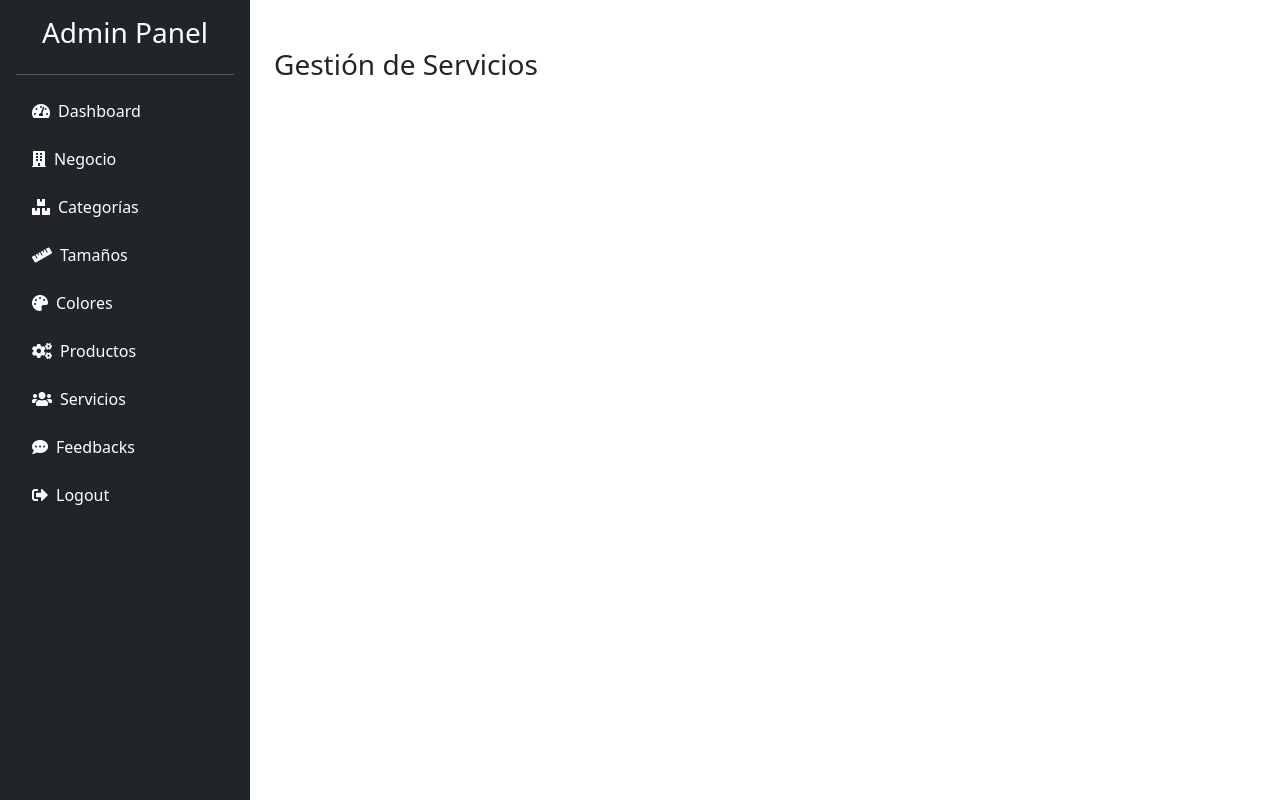
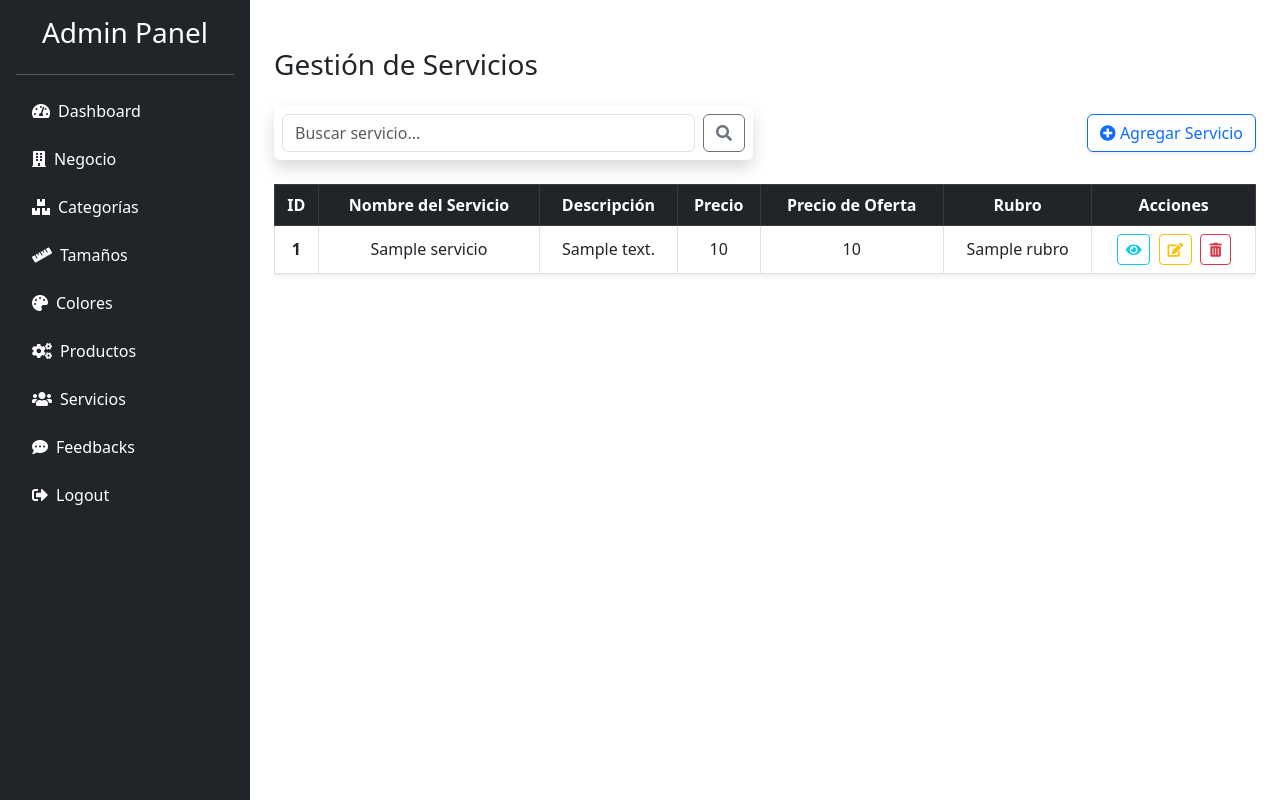
Before and after one commit to Kabudence/Emprende_mas_Alquiler_josue2, a Flask app: page /servicios/ in a window 1280 px wide. Run offline with Flask 3, Linux system fonts and the light colour scheme; a user stored in the database is signed in; tables that the repository leaves empty or names only in its code hold one stand-in row (values such as "Sample post"); parts of the project's set-up code (start-up, migrations or seed data) failed here and were passed over.

Commit message:
Módulo de Gestión de Servicios
Módulo de Gestión de Servicios

```diff
--- a/app/models.py
+++ b/app/models.py
@@ -111,7 +111,5 @@ class Servicio(db.Model):
     descripcion = db.Column(db.Text, nullable=True)
     precio = db.Column(db.Numeric(10, 2), nullable=False)
     precio_oferta = db.Column(db.Numeric(10, 2), nullable=True)
-    imagen = db.Column(db.String(255), nullable=True)
     rubro_id = db.Column(db.Integer, db.ForeignKey('rubros.id'), nullable=False)
-
     rubro = db.relationship('Rubro', backref=db.backref('servicios', lazy=True))
--- a/app/servicios/routes.py
+++ b/app/servicios/routes.py
@@ -1,10 +1,126 @@
 from flask import Blueprint, render_template, request, redirect, url_for, flash
-from flask_login import login_required
-from ..models import Servicio
+from flask_login import login_required, current_user
+from ..models import Servicio, Negocio
 from ..database import db
 from . import servicios
 
+# Mostrar todos los servicios
 @servicios.route('/')
 @login_required
 def index():
-    return render_template('servicios/index.html')
+    negocio = Negocio.query.filter_by(usuario_id=current_user.id).first()
+
+    if not negocio:
+        flash('No se encontró un negocio asociado al usuario.', 'danger')
+        return redirect(url_for('servicios.index'))
+
+    busqueda = request.args.get('busqueda', '')
+    if busqueda:
+        servicios_lista = Servicio.query.filter(Servicio.nombre_servicio.like(f'%{busqueda}%'), Servicio.rubro_id == negocio.rubro_id).all()
+    else:
+        servicios_lista = Servicio.query.filter(Servicio.rubro_id == negocio.rubro_id).all()
+
+    return render_template('servicios/index.html', servicios=servicios_lista, busqueda=busqueda)
+
+
+# Crear servicio
+@servicios.route('/crear', methods=['GET'])
+@login_required
+def crear():
+    negocio = Negocio.query.filter_by(usuario_id=current_user.id).first()
+
+    if not negocio:
+        flash('No se encontró un negocio asociado al usuario.', 'danger')
+        return redirect(url_for('servicios.index'))
+
+    rubro = negocio.rubro
+
+    return render_template('servicios/crear_servicio.html', rubro=rubro)
+
+
+@servicios.route('/crear', methods=['POST'])
+@login_required
+def guardar():
+    nombre_servicio = request.form['nombre_servicio']
+    descripcion = request.form.get('descripcion')
+    precio = request.form.get('precio')
+    precio_oferta = request.form.get('precio_oferta')
+
+    negocio = Negocio.query.filter_by(usuario_id=current_user.id).first()
+
+    if not negocio:
+        flash('No se encontró un negocio asociado al usuario.', 'danger')
+        return redirect(url_for('servicios.index'))
+
+    rubro_id = negocio.rubro_id
+
+    nuevo_servicio = Servicio(
+        nombre_servicio=nombre_servicio,
+        descripcion=descripcion,
+        precio=precio,
+        precio_oferta=precio_oferta,
+        rubro_id=rubro_id
+    )
+    db.session.add(nuevo_servicio)
+    db.session.commit()
+
+    flash('Servicio creado con éxito', 'success')
+    return redirect(url_for('servicios.index'))
+
+
+# Editar servicio
+@servicios.route('/editar/<int:id>', methods=['GET'])
+@login_required
+def editar(id):
+    servicio = Servicio.query.get_or_404(id)
+
+    negocio = Negocio.query.filter_by(usuario_id=current_user.id).first()
+
+    if not negocio:
+        flash('No se encontró un negocio asociado al usuario.', 'danger')
+        return redirect(url_for('servicios.index'))
+
+    rubro = negocio.rubro
+
+    return render_template('servicios/editar_servicio.html', servicio=servicio, rubro=rubro)
+
+
+@servicios.route('/editar/<int:id>', methods=['POST'])
+@login_required
+def actualizar(id):
+    servicio = Servicio.query.get_or_404(id)
+    nombre_servicio = request.form.get('nombre_servicio')
+    descripcion = request.form.get('descripcion')
+    precio = request.form.get('precio')
+    precio_oferta = request.form.get('precio_oferta')
+    negocio = Negocio.query.filter_by(usuario_id=current_user.id).first()
+
+    if not negocio:
+        flash('No se encontró un negocio asociado al usuario.', 'danger')
+        return redirect(url_for('servicios.index'))
+
+    rubro_id = negocio.rubro_id
+
+    servicio.nombre_servicio = nombre_servicio
+    servicio.descripcion = descripcion
+    servicio.precio = precio
+    servicio.precio_oferta = precio_oferta
+    servicio.rubro_id = rubro_id
+
+    db.session.commit()
+
+    flash('Servicio actualizado con éxito', 'success')
+    return redirect(url_for('servicios.index'))
+
+
+
+# Eliminar servicio
+@servicios.route('/eliminar/<int:id>', methods=['POST'])
+@login_required
+def eliminar(id):
+    servicio = Servicio.query.get_or_404(id)
+    db.session.delete(servicio)
+    db.session.commit()
+
+    flash('Servicio eliminado con éxito', 'success')
+    return redirect(url_for('servicios.index'))
--- a/app/servicios/templates/servicios/index.html
+++ b/app/servicios/templates/servicios/index.html
@@ -6,7 +6,105 @@
 <h1 class="h3 my-4 text-underline">Gestión de Servicios</h1>
 
 <div class="row mb-4 align-items-center">
-    <div></div>
+    <div class="col-md-6">
+        <form action="{{ url_for('servicios.index') }}" method="GET" class="d-flex shadow p-2 rounded">
+            <input type="text" name="busqueda" class="form-control me-2" placeholder="Buscar servicio..." value="{{ busqueda }}" aria-label="Buscar servicio">
+            <button type="submit" class="btn btn-outline-secondary">
+                <i class="fas fa-search"></i>
+            </button>
+        </form>
+    </div>
+    <div class="col-md-6 text-end">
+        <a href="{{ url_for('servicios.crear') }}" class="btn btn-outline-primary shadow-sm">
+            <i class="fas fa-plus-circle"></i> Agregar Servicio
+        </a>
+    </div>
 </div>
 
+{% if servicios %}
+    <div class="table-responsive">
+        <table class="table table-bordered table-hover align-middle shadow-sm">
+            <thead class="table-dark text-center">
+                <tr>
+                    <th>ID</th>
+                    <th>Nombre del Servicio</th>
+                    <th>Descripción</th>
+                    <th>Precio</th>
+                    <th>Precio de Oferta</th>
+                    <th>Rubro</th>
+                    <th>Acciones</th>
+                </tr>
+            </thead>
+            <tbody>
+                {% for servicio in servicios %}
+                <tr class="text-center">
+                    <td><strong>{{ servicio.id }}</strong></td>
+                    <td>{{ servicio.nombre_servicio }}</td>
+                    <td>{{ servicio.descripcion }}</td>
+                    <td>{{ servicio.precio | round(2) }}</td>
+                    <td>{{ servicio.precio_oferta | round(2) }}</td>
+                    <td>{{ servicio.rubro.nombre }}</td>
+                    <td>
+                        <a href="#" class="btn btn-outline-info btn-sm me-1" data-bs-toggle="modal" data-bs-target="#viewModal{{ servicio.id }}">
+                            <i class="fas fa-eye"></i>
+                        </a>
+                        <a href="{{ url_for('servicios.editar', id=servicio.id) }}" class="btn btn-outline-warning btn-sm me-1">
+                            <i class="fas fa-edit"></i>
+                        </a>
+                        <a href="#" class="btn btn-outline-danger btn-sm" data-bs-toggle="modal" data-bs-target="#deleteModal{{ servicio.id }}">
+                            <i class="fas fa-trash-alt"></i>
+                        </a>
+
+                        <!-- Modal para ver detalles del servicio -->
+                        <div class="modal fade" id="viewModal{{ servicio.id }}" tabindex="-1" aria-labelledby="viewModalLabel{{ servicio.id }}" aria-hidden="true">
+                            <div class="modal-dialog">
+                                <div class="modal-content">
+                                    <div class="modal-header">
+                                        <h5 style="width: 100%;" class="modal-title" id="viewModalLabel{{ servicio.id }}">Detalles del Servicio: {{ servicio.nombre_servicio }}</h5>
+                                        <button type="button" class="btn-close" data-bs-dismiss="modal" aria-label="Close"></button>
+                                    </div>
+                                    <div class="modal-body">
+                                        <p><strong>ID:</strong> {{ servicio.id }}</p>
+                                        <p><strong>Nombre del Servicio:</strong> {{ servicio.nombre_servicio }}</p>
+                                        <p><strong>Descripción:</strong> {{ servicio.descripcion }}</p>
+                                        <p><strong>Precio:</strong> {{ servicio.precio | round(2) }}</p>
+                                        <p><strong>Precio de Oferta:</strong> {{ servicio.precio_oferta | round(2) }}</p>
+                                        <p><strong>Rubro:</strong> {{ servicio.rubro.nombre }}</p>
+                                    </div>
+                                </div>
+                            </div>
+                        </div>
+
+                        <!-- Modal de confirmación para eliminar servicio -->
+                        <div class="modal fade" id="deleteModal{{ servicio.id }}" tabindex="-1" aria-labelledby="deleteModalLabel{{ servicio.id }}" aria-hidden="true">
+                            <div class="modal-dialog">
+                                <div class="modal-content">
+                                    <div class="modal-header">
+                                        <h5 style="width: 100%;" class="text-center" id="deleteModalLabel{{ servicio.id }}">Confirmar Eliminación</h5>
+                                        <button type="button" class="btn-close" data-bs-dismiss="modal" aria-label="Close"></button>
+                                    </div>
+                                    <div class="modal-body">
+                                        ¿Estás seguro de eliminar el servicio <strong>{{ servicio.nombre_servicio }}</strong>?
+                                    </div>
+                                    <div class="modal-footer d-flex justify-content-center">
+                                        <button type="button" class="btn btn-secondary" data-bs-dismiss="modal">Cancelar</button>
+                                        <form id="deleteForm{{ servicio.id }}" method="POST" action="{{ url_for('servicios.eliminar', id=servicio.id) }}">
+                                            <button type="submit" class="btn btn-danger">Eliminar</button>
+                                        </form>
+                                    </div>
+                                </div>
+                            </div>
+                        </div>
+                    </td>
+                </tr>
+                {% endfor %}
+            </tbody>
+        </table>
+    </div>
+{% else %}
+    <div class="alert alert-info text-center" role="alert">
+        No se encontraron servicios que coincidan con tu búsqueda.
+    </div>
+{% endif %}
+
 {% endblock %}
```
Also changed, not shown: app/servicios/templates/servicios/crear_servicio.html (added, +40 -0 lines), app/servicios/templates/servicios/editar_servicio.html (added, +40 -0 lines).
